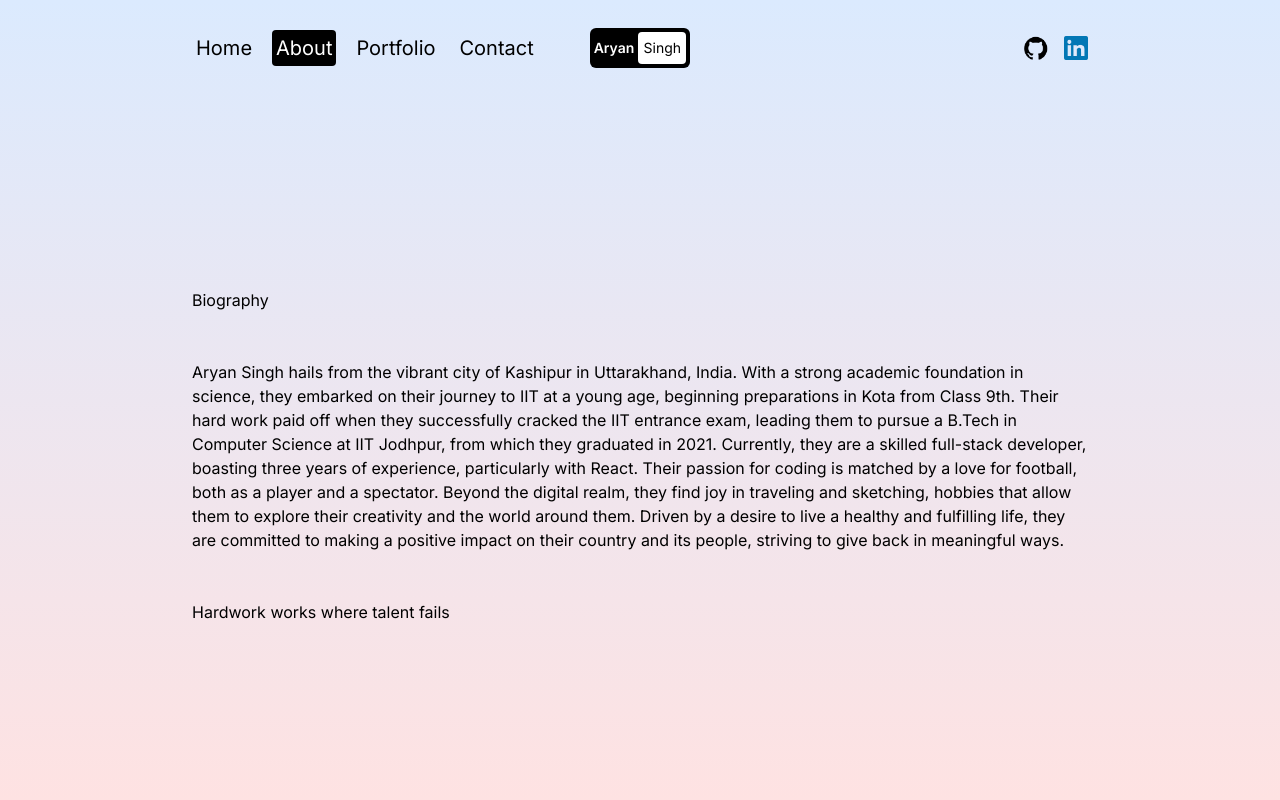
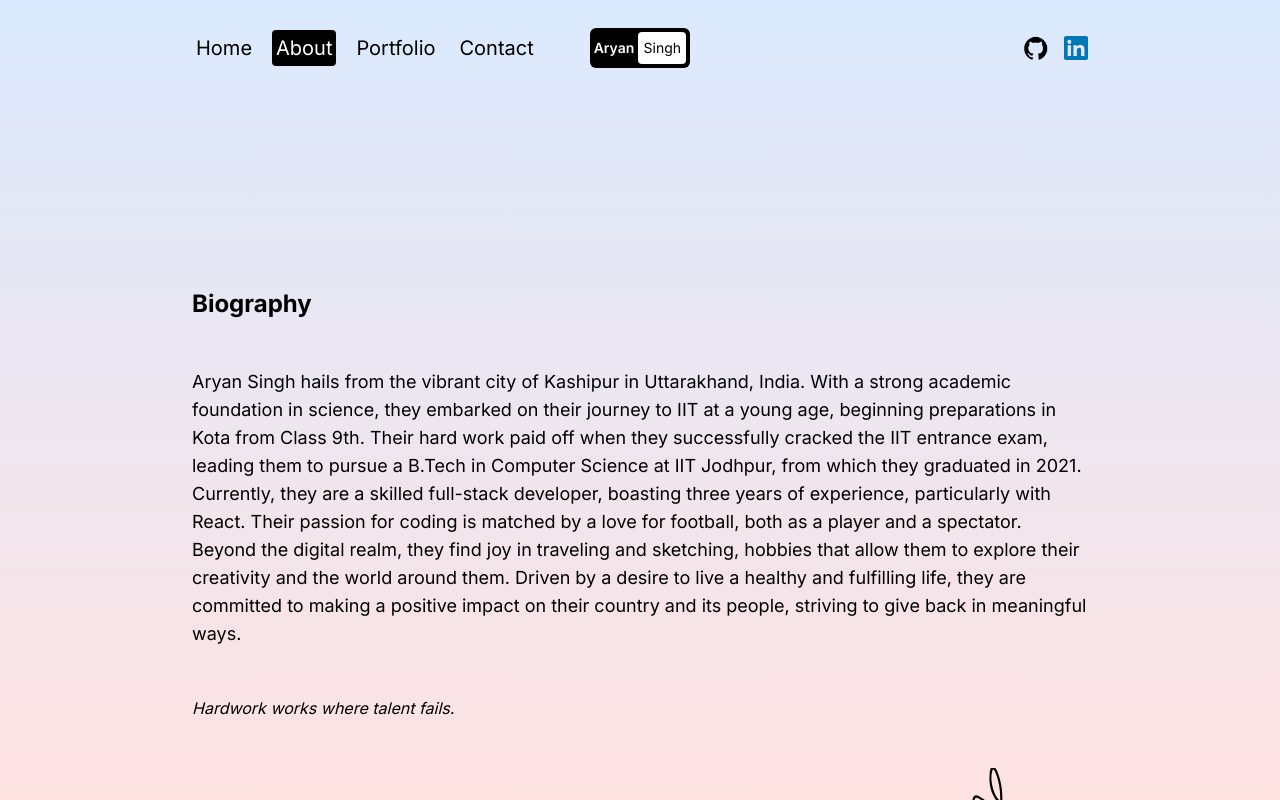
Before and after one commit to singhcoderX/portfolio, a Next.js app: page /about in a window 1280 px wide. Built offline with nearby package versions, Linux system fonts and the light colour scheme.

Commit message:
added signature

```diff
--- a/src/app/about/page.jsx
+++ b/src/app/about/page.jsx
@@ -10,8 +10,11 @@ const AboutPage = () => {
         <div className="p-4 sm:p-8 md:p-12 lg:p-20 xl:p-48 flex flex-col gap-24 md:gap-32 lg:gap-48 xl:gap-64">
           {/* Biography Container  */}
           <div className="flex flex-col gap-12 justify-center">
-            <h1>Biography</h1>
-            <p>
+            {/* Biography Title  */}
+            <h1 className="font-bold text-2xl">Biography</h1>
+            {/* Biography Desc  */}
+
+            <p className="text-lg">
               Aryan Singh hails from the vibrant city of Kashipur in
               Uttarakhand, India. With a strong academic foundation in science,
               they embarked on their journey to IIT at a young age, beginning
@@ -28,7 +31,21 @@ const AboutPage = () => {
               to making a positive impact on their country and its people,
               striving to give back in meaningful ways.
             </p>
-            <span>Hardwork works where talent fails</span>
+            {/* Biography Quote  */}
+
+            <span className="italic">Hardwork works where talent fails.</span>
+            {/* Biography Sign  */}
+
+            <div className="overflow-hidden h-32 w-32 self-end">
+              <img
+                src={"/sign.svg"}
+                alt="sign"
+                style={{ transform: "scale(4) translateY(3px)" }}
+              />
+            </div>
+            {/* Biography Scroll SVG  */}
+
+            <div className=""></div>
           </div>
           {/* Skills Container  */}
           <div className="">Skills</div>
```
Also changed, not shown: public/sign.svg (added).
